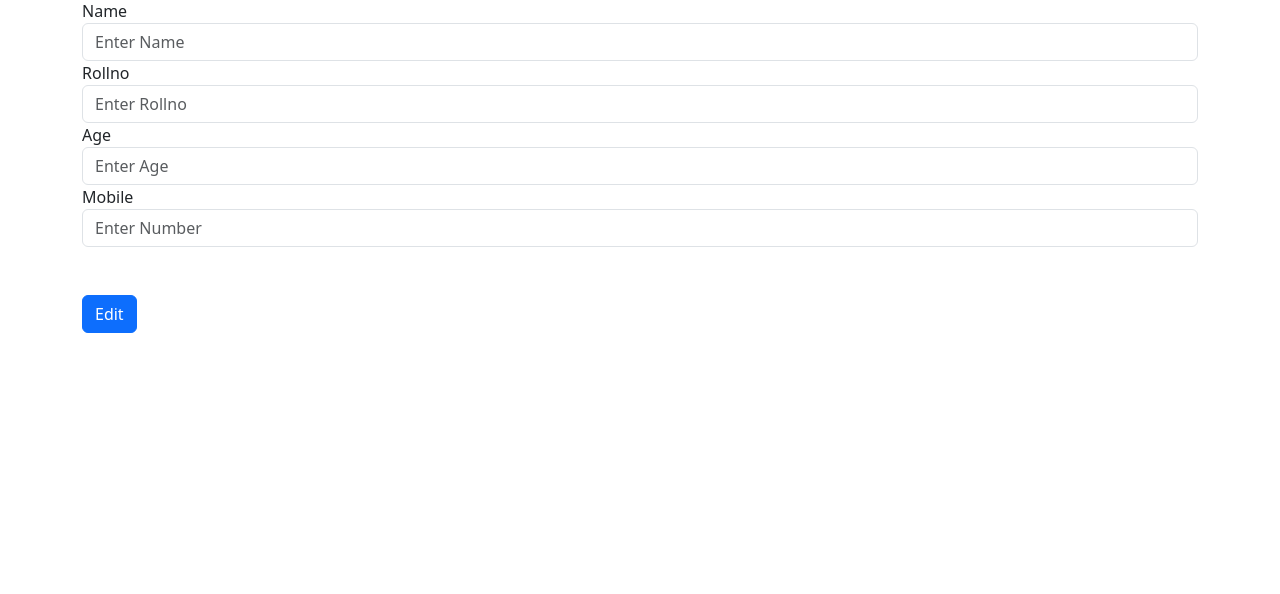
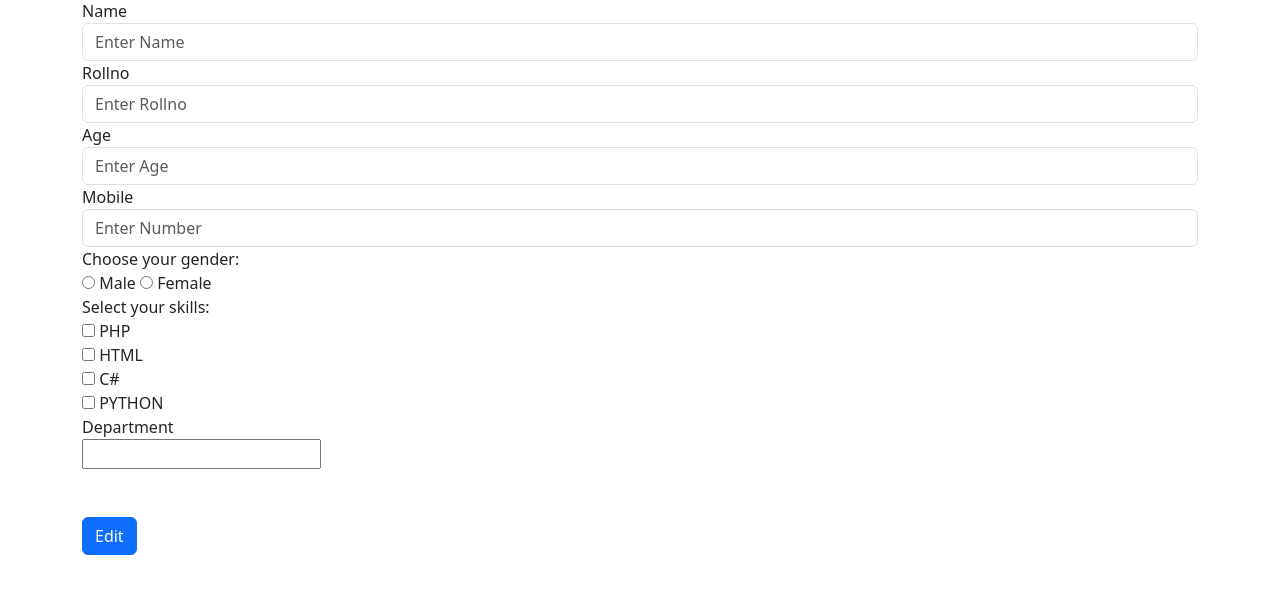
Before and after one commit to Durairaja-ss/student, a PHP site: page /edit.php?edit=1 in a window 1280 px wide. Shown: the part 149-743 px from the top of the page. Run offline with PHP 8.4, Linux system fonts and the light colour scheme; data that the repository does not hold is empty.

Commit message:
Add files via upload

```diff
--- a/edit.php
+++ b/edit.php
@@ -15,9 +15,10 @@
             $rollno=$row['rollno'];
             $age=$row['age'];
             $mobile=$row['mobile'];
-
+            $gender=$row['gender'];
+            $dept=$row['department'];
+            $Skills = $row['Skill'];
         }
-
 
 ?>
 
@@ -32,12 +33,16 @@
     if(isset($_POST['submit']))
         {
             $edit = $_GET['edit'];
-             $name = $_POST['name'];
-             $rollno = $_POST['rollno'];
-             $age = $_POST['age'];
-             $mobile = $_POST['mobile'];
+            $name = $_POST['name'];
+            $rollno = $_POST['rollno'];
+            $age = $_POST['age'];
+            $mobile = $_POST['mobile'];
+            $gender=$_POST['gender'];
+            $dept=$_POST['department'];
+            $Skills =$_POST['Skill'];
 
-             $sql = "update studentapp set name= '$name',rollno= '$rollno',age='$age',mobile='$mobile' where id = '$edit'";
+
+             $sql = "update studentapp set name= '$name',rollno= '$rollno',age='$age',mobile='$mobile',gender='$gender',Skill='$Skills','department'=$dept where id = '$edit'";
 
 
              if(mysqli_query($connection,$sql))
@@ -91,6 +96,36 @@
                         <div class="mobile">Mobile</label>
                             <input type="number" name="mobile" class="form-control" placeholder="Enter Number" value="<?php echo $mobile ?>">
                         </div>
+                        <div>
+                            <label>Choose your gender:</label><br>
+                            <input type="radio" id="male" name="gender" value="Male">
+                            <label for="male">Male</label>
+                            <input type="radio" id="female" name="gender" value="Female">
+                            <label for="female">Female</label>
+                        </div>
+                        <div>
+                        <label>Select your skills:</label><br>
+                            <input type="checkbox" id="php" name="skill" value="PHP">
+                            <label for="PHP">PHP</label><br>
+                            <input type="checkbox" id="html" name="skill" value="HTML">
+                            <label for="html">HTML</label><br>
+                            <input type="checkbox" id="cpp" name="skill" value="Cpp">
+                            <label for="cpp">C#</label><br>
+                            <input type="checkbox" id="python" name="skill" value="Python">
+                            <label for="python">PYTHON</label><br>
+                    </div>
+                    <div class="form-group">
+                                    <label for="dept">Department</label><br/>
+                                    <input list="Dept-options" id="dept" name="department">
+                                    <datalist id="Dept-options">
+                                        <option value="CSE">
+                                        <option value="IT">
+                                        <option value="EEE">
+                                        <option value="ECE">
+                                        <option value="AUTOMOBILE">
+                                        <option value="MECHANICAL">
+                                    </datalist>
+                                </div>
                         <br>
                         <br>
                         <input type="submit" class="btn btn-primary" name="submit" value="Edit">
```
Also changed, not shown: index.php (+13 -4 lines).
